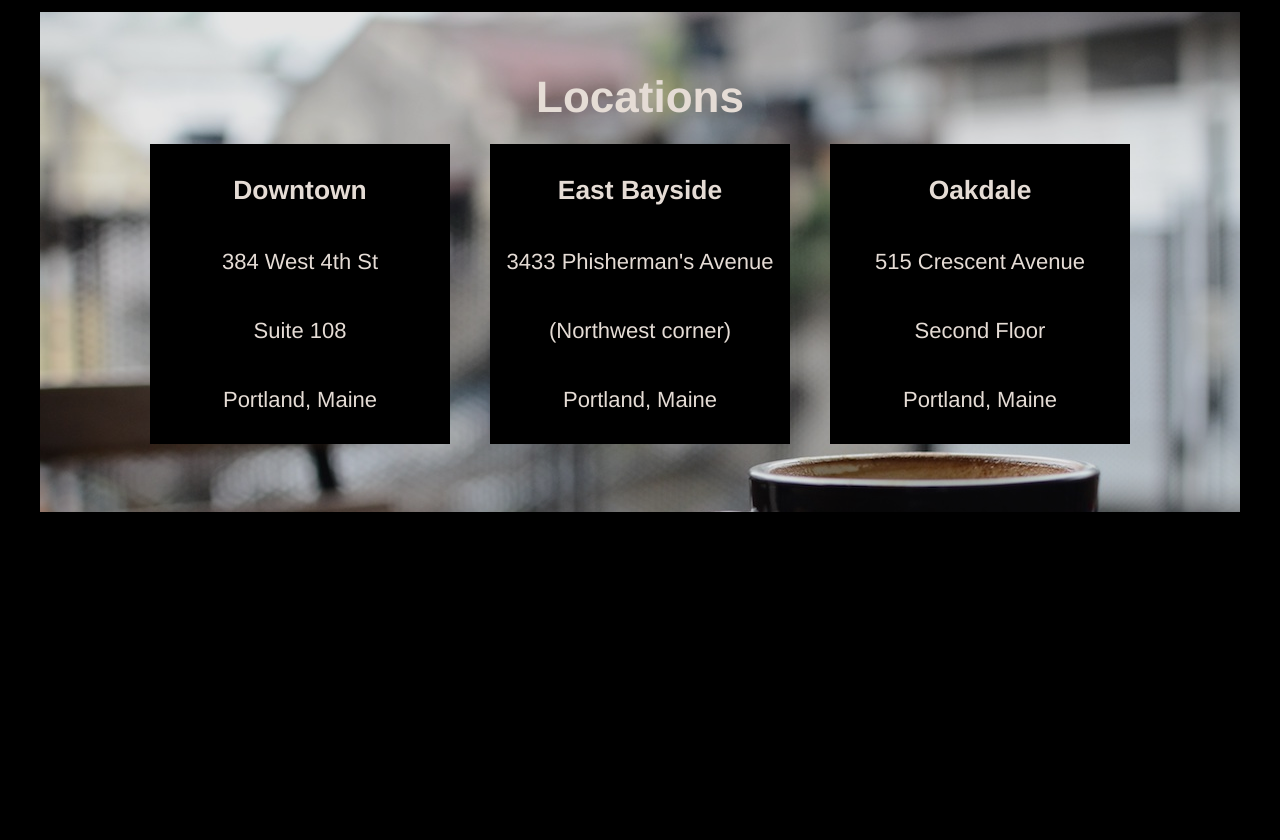
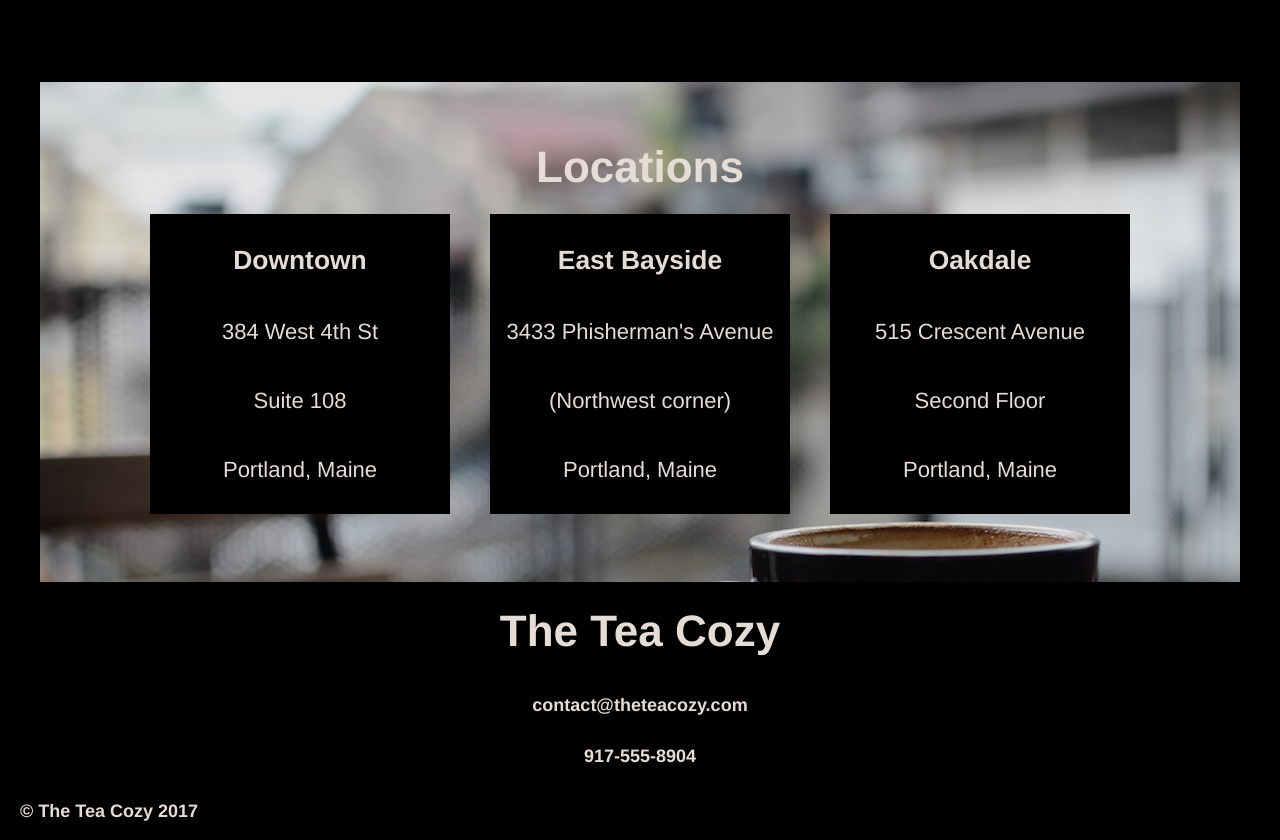
Before and after one commit to brenda-luz/TeaCozy, a plain HTML site: page index.html in a window 1280 px wide. Shown: the part 1506-2346 px from the top of the page. Before the commit the page ends 2018 px from the top, so only its background shows below. Drawn offline with Linux system fonts and the light colour scheme.

Commit message:
Add footer and copyright

```diff
--- a/index.html
+++ b/index.html
@@ -89,6 +89,14 @@
 
     </main>
 
+    <!--footer-->
+    <footer>
+      <h2>The Tea Cozy</h2>
+      <h5>contact@theteacozy.com</h5>
+      <h5>917-555-8904</h5>
+    </footer>
+
+    <p id="copyright">&copy; The Tea Cozy 2017</p>
 
   </body>
 </html>
--- a/resources/style.css
+++ b/resources/style.css
@@ -32,6 +32,10 @@ h3 {
   font-weight: bolder;
 }
 
+h5 {
+  font-size: 18px;
+  font-weight: bold;
+}
 
 /*header*/
 header {
@@ -130,6 +134,7 @@ div#locations {
   align-items: center;
   width: 1200px;
   height: 500px;
+  margin-top: 70px;
 }
 
 .address-blocks {
@@ -149,3 +154,18 @@ div#locations {
   justify-content: space-around;
   align-items: center;
 }
+
+/*footer*/
+footer {
+  height: 200px;
+  display: flex;
+  flex-direction: column;
+  justify-content: space-around;
+}
+
+p#copyright {
+  font-size: 18px;
+  text-align: left;
+  font-weight: bolder;
+  padding: 20px;
+}
```
